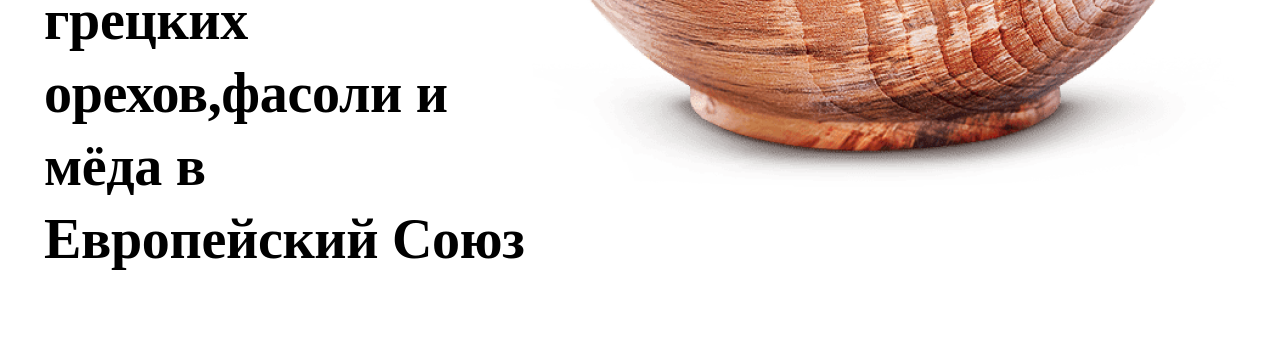
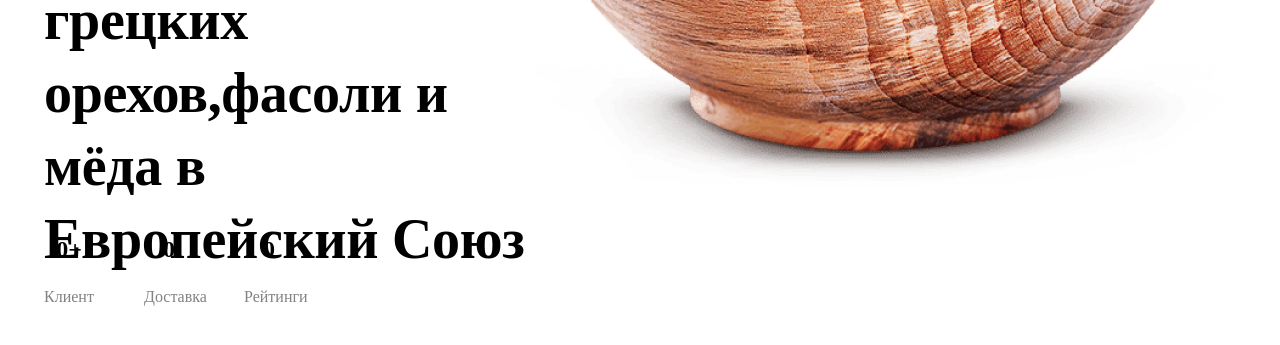
Before and after one commit to Nurbolot-git/kgfruits, a plain HTML site: page index.html in a window 1280 px wide. Shown: the part 597-942 px from the top of the page. Drawn offline with Linux system fonts and the light colour scheme.

Commit message:
added "html css of header bottom counter"

```diff
--- a/css/styles.css
+++ b/css/styles.css
@@ -2,6 +2,7 @@
   --black: rgba(87, 87, 87, 1);
   --orange: rgba(251, 147, 0, 1);
   --pink: rgba(255, 240, 220, 1);
+  --lightGray: rgba(130, 130, 130, 1);
 }
 html {
   box-sizing: border-box;
@@ -88,6 +89,7 @@ li:nth-child(5) {
 }
 .header__content-title {
   margin-top: 78px;
+  margin-bottom: 0px;
   font-style: normal;
   font-weight: bold;
   font-size: 56px;
@@ -121,3 +123,26 @@ li:nth-child(5) {
   z-index: -3;
   position: relative;
 }
+.header__bottom {
+  margin-top: -140px;
+}
+.header__bottom-inner {
+  display: flex;
+  flex-direction: row;
+}
+.counter {
+  width: 50px;
+  font-style: normal;
+  font-weight: 600;
+  font-size: 24px;
+  line-height: 160%;
+  text-align: center;
+}
+h3 {
+  width: 100px;
+  font-style: normal;
+  font-weight: 500;
+  font-size: 16px;
+  line-height: 160%;
+  color: var(--lightGray);
+}
--- a/index.html
+++ b/index.html
@@ -1,5 +1,6 @@
 <!DOCTYPE html>
 <html lang="en">
+
 <head>
   <meta charset="UTF-8" />
   <meta http-equiv="X-UA-Compatible" content="IE=edge" />
@@ -50,8 +51,27 @@
             </div>
           </div>
         </div>
+        <div class="header__bottom">
+          <div class="header__bottom-inner">
+            <div class="header__counter">
+              <div class="counter" data-target="5.000">0+</div>
+              <h3>Клиент</h3>
+            </div>
+
+            <div class="header__counter">
+              <div class="counter" data-target="8.000+">0</div>
+              <h3>Доставка</h3>
+            </div>
+            <div class="header__counter">
+              <div class="counter" data-target="1.000+">0</div>
+              <h3>Рейтинги</h3>
+            </div>
+          </div>
+        </div>
+      </div>
     </div>
     </div>
   </header>
 </body>
+
 </html>
```
Lines whose indentation alone changed are shown as unchanged.
